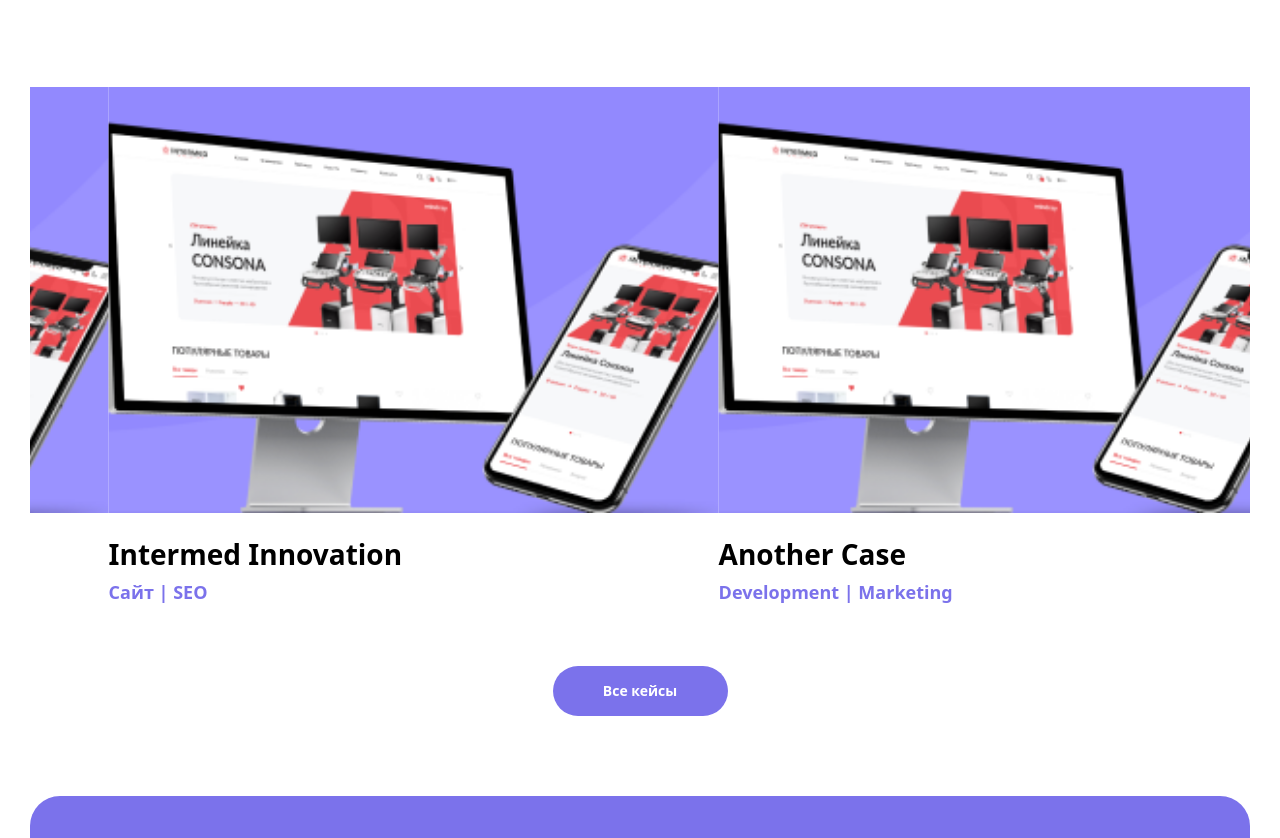
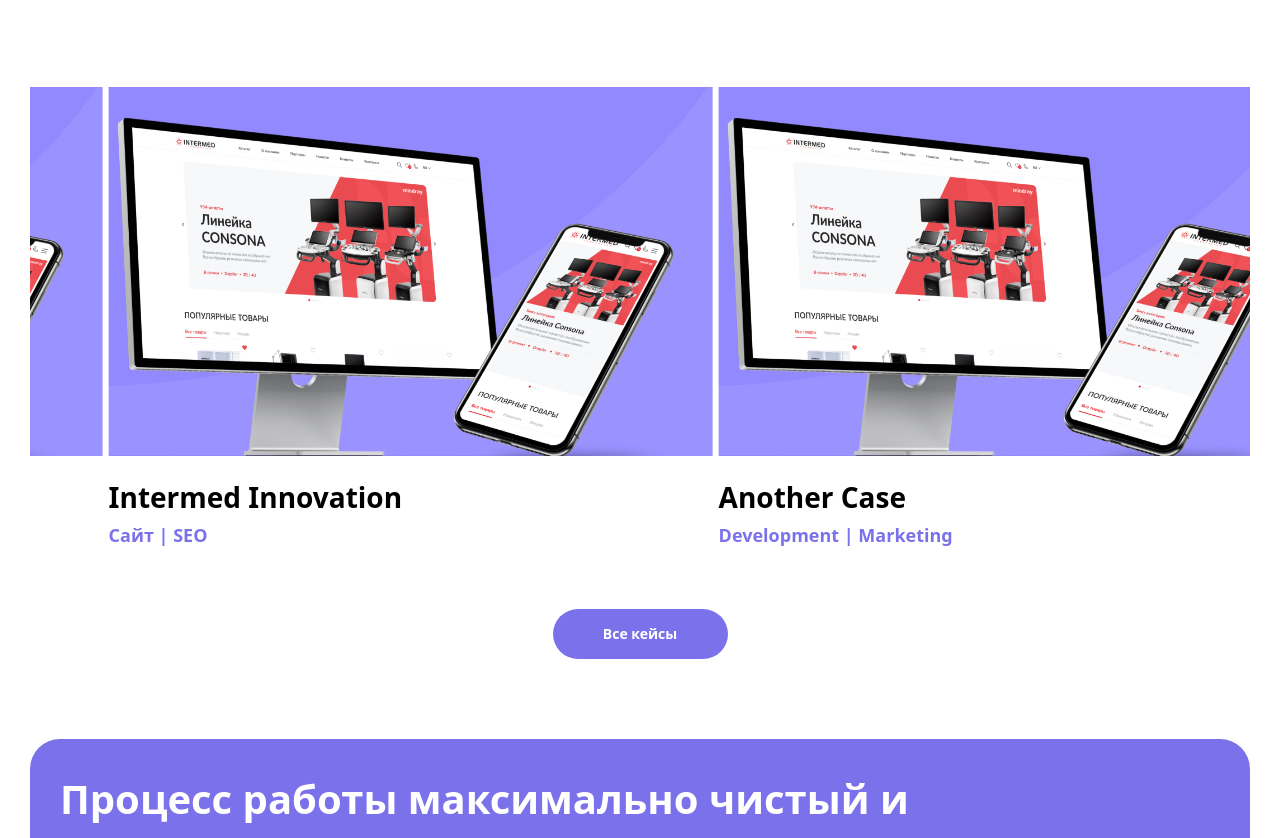
Before and after one commit to tarpeeton/result-me, a Next.js app: page /en in a window 1280 px wide. Shown: the part 2794-3632 px from the top of the page. Built offline with nearby package versions, Linux system fonts and the light colour scheme; what i18next-resources-to-backend would draw is missing.

Commit message:
Cases Responsive Fixed 100%

```diff
--- a/app/[lng]/components/Main/Cases.js
+++ b/app/[lng]/components/Main/Cases.js
@@ -7,7 +7,7 @@ import Slider from 'react-slick/lib/slider'
 
 
 import Image from 'next/image'
-import caseimg from '@/public/images/case.png'
+import caseimg from '@/public/images/caseimg.jpg'
 import Link from 'next/link'
 
 const Cases = () => {
@@ -25,15 +25,17 @@ const Cases = () => {
 		autoplaySpeed: 3000, // Adjust the autoplay speed
 		arrows:false,
 		responsive: [
+
 			{
 			  breakpoint: 1024,
 			  settings: {
-				slidesToShow: 2,
+				slidesToShow: 1,
 					slidesToScroll: 1,
 				rows:1,
 				infinite: true,
 			  }
 			},
+
 			{
 			  breakpoint: 600,
 			  settings: {
@@ -72,7 +74,7 @@ const Cases = () => {
 			<div className='2xl:mt-[60px] '>
 				<Slider {...settings} className='w-full cursor-pointer'>
 					{/* First Slide */}
-					<div className='w-full mt-[20px] mdx:max-w-[500px] mdl:max-w-[700px] slg:max-w-[350px] 2xl:max-w-[780px] 6xl:max-w-[910px]'>
+					<div className='w-full mt-[20px] slg:max-w-[99%] 6xl:max-w-[99%]'>
 						<Image
 							src={caseimg}
 							width={500}
@@ -88,7 +90,7 @@ const Cases = () => {
 					</div>
 
 					{/* Second Slide */}
-					<div className='w-full mt-[20px] mdx:max-w-[500px] mdl:max-w-[700px] slg:max-w-[350px] 2xl:max-w-[780px] 6xl:max-w-[910px]'>
+					<div className='w-full mt-[20px] slg:max-w-[99%]  6xl:max-w-[99%]'>
 						<Image
 							src={caseimg}
 							width={500}
```
Also changed, not shown: public/images/case.png (deleted), public/images/caseimg.jpg (added).
